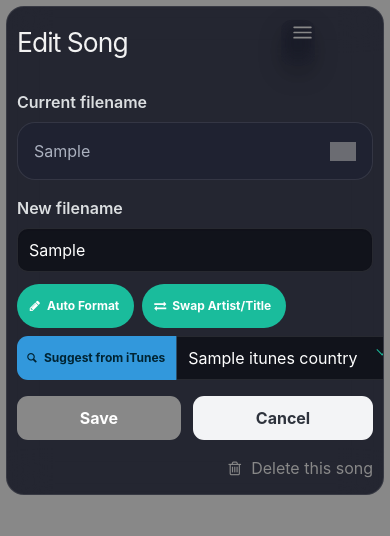
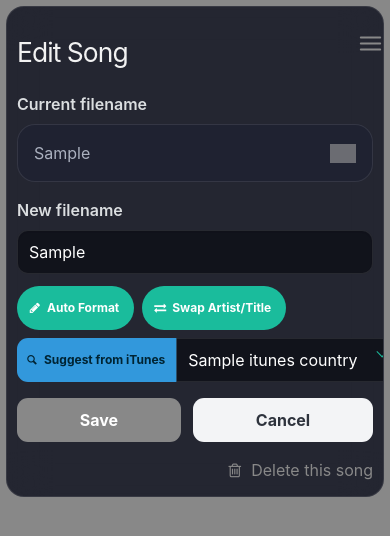
Before and after one commit to Micpi/KaraoPi, a Python web app: template pikaraoke/templates/edit.html in a window 390 px wide. Shown: the top 536 px of the page. Run offline with Jinja, Linux system fonts and the light colour scheme; the template is opened without the code that fills it: most values are stand-ins (such as "Sample title", 1, 10 or a date in 2020); some libraries are stand-ins or nearby versions; grey boxes are pictures that could not be loaded.

Commit message:
v1.23.41

```diff
--- a/pikaraoke/static/custom.css
+++ b/pikaraoke/static/custom.css
@@ -1996,25 +1996,19 @@ input[type="range"] {
   }
 
   .app-shell > .navbar {
-    position: absolute;
-    top: 31px;
-    right: 22px;
-    z-index: 80;
+    position: static;
     display: block;
-    width: 46px;
-    min-height: 46px;
+    width: 0;
+    height: 0;
+    min-height: 0;
     padding: 0;
     border: 0;
-    border-radius: 14px;
     background: transparent !important;
     box-shadow: none;
-    backdrop-filter: none;
   }
 
   .app-shell > .navbar .navbar-brand {
-    display: block;
-    width: 46px;
-    min-height: 46px;
+    display: none;
   }
 
   .navbar-brand > .navbar-logo,
@@ -2022,31 +2016,39 @@ input[type="range"] {
     display: none !important;
   }
 
-  .app-shell .navbar-burger {
-    position: static;
-    display: block;
-    width: 46px;
-    height: 46px;
-    margin: 0;
-    background: rgba(255, 255, 255, .05);
-    box-shadow: 0 8px 24px rgba(0, 0, 0, .18);
-    backdrop-filter: blur(12px);
-    -webkit-backdrop-filter: blur(12px);
-  }
-
   .app-surface {
     margin-top: 0 !important;
   }
 
   .app-surface > .page-header {
-    min-height: 46px;
-    padding-right: 58px;
+    min-height: 48px;
+    padding-right: 0;
     display: flex;
-    align-items: center;
+    align-items: flex-end;
   }
 
   .app-surface > .page-header h1 {
     margin-bottom: 0;
+  }
+
+  .app-surface .page-menu-toggle {
+    width: 40px;
+    height: 42px;
+    min-height: 42px;
+    flex: 0 0 40px;
+    margin: 0 -12px -3px auto;
+    align-self: flex-end;
+    background: transparent;
+    border: 0;
+    border-radius: 0;
+    box-shadow: none;
+    backdrop-filter: none;
+    -webkit-backdrop-filter: none;
+  }
+
+  .page-menu-toggle .page-menu-icon {
+    width: 29px;
+    height: 29px;
   }
 
   .app-shell .navbar-menu,
--- a/pikaraoke/version.py
+++ b/pikaraoke/version.py
@@ -1 +1 @@
-__version__ = "1.23.40"  # {x-release-please-version}
+__version__ = "1.23.41"  # {x-release-please-version}
```
